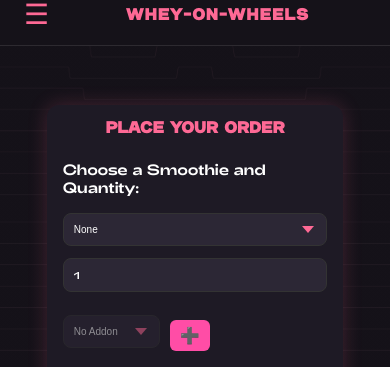
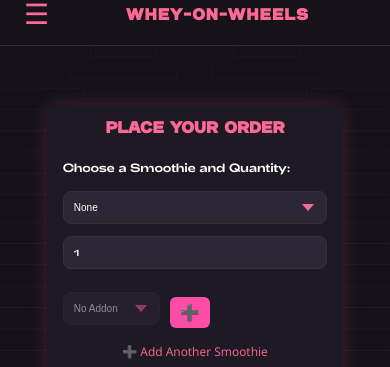
Before and after one commit to Gaurav1504333/WheyOnWheels, a Flask app: template templates/order_smoothie.html in a window 390 px wide. Shown: the part 15-382 px from the top of the page. Run offline with Flask 3, Linux system fonts and the light colour scheme; the template is opened without the code that fills it, so the values that code supplies are empty; some libraries are stand-ins or nearby versions.

Commit message:
Update order_smoothie.html

```diff
--- a/templates/order_smoothie.html
+++ b/templates/order_smoothie.html
@@ -97,10 +97,10 @@
     }
     @media (max-width: 480px){
       .choose{
-        font-size: 15px !important;
+        font-size: 12px !important;
       }
       input{
-        font-size: 10px !important;
+        font-size: 9px !important;
       }
       small{
         font-size: 8px !important;
```
